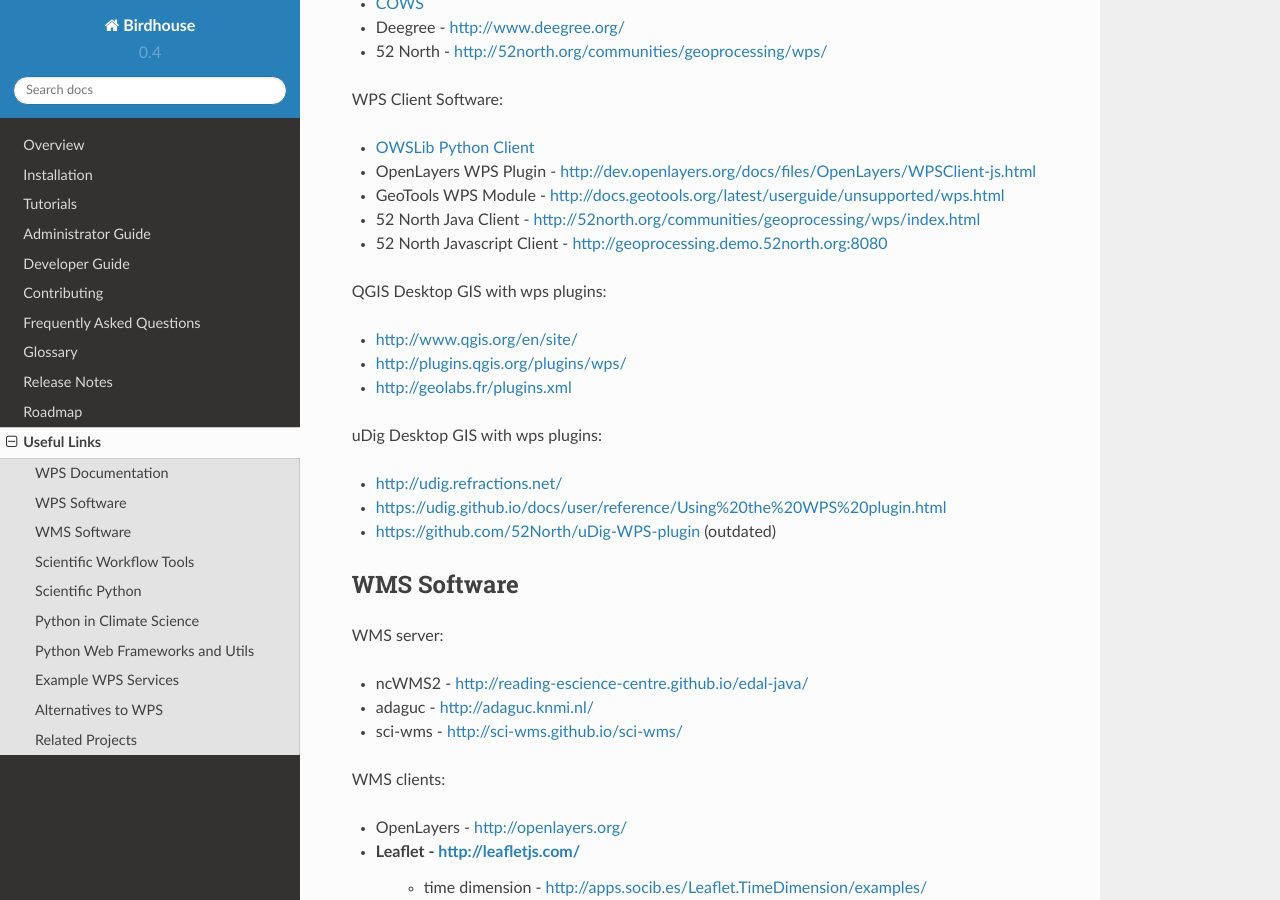
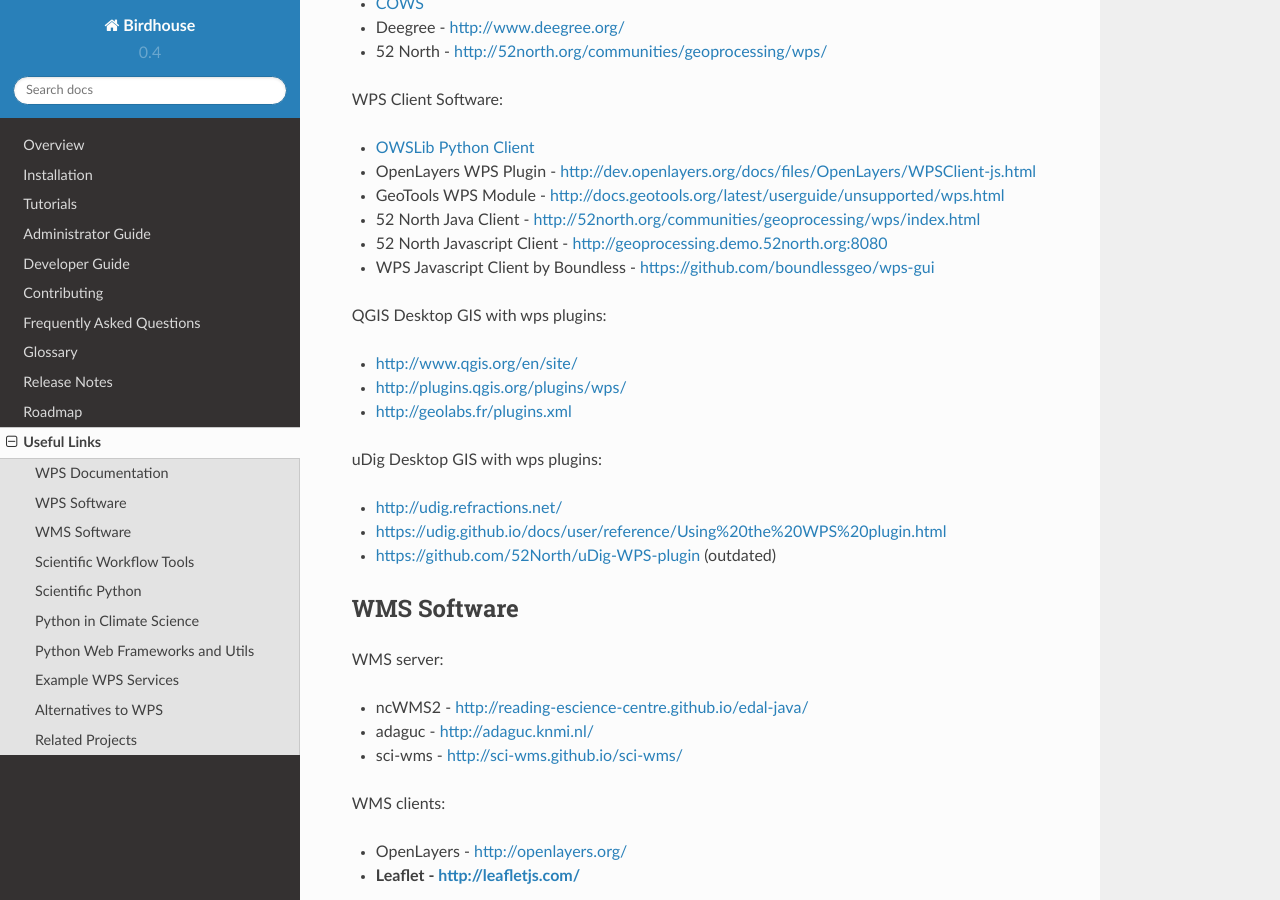
Before and after one commit to bird-house/birdhouse-docs, a Sphinx documentation site: the page built from docs/source/appendix.rst, in a window 1280 px wide and 900 px high, scrolled down 761 px. Built offline with Sphinx 7.4.7 and the Read the Docs theme 2.0.0, drawn with Linux system fonts in a browser that asks for light colours.

Commit message:
Update appendix.rst
added link to boundless wps client

```diff
--- a/docs/source/appendix.rst
+++ b/docs/source/appendix.rst
@@ -43,6 +43,7 @@
 * GeoTools WPS Module - http://docs.geotools.org/latest/userguide/unsupported/wps.html
 * 52 North Java Client - http://52north.org/communities/geoprocessing/wps/index.html
 * 52 North Javascript Client - http://geoprocessing.demo.52north.org:8080
+* WPS Javascript Client by Boundless - https://github.com/boundlessgeo/wps-gui
 
 QGIS Desktop GIS with wps plugins:
 
```
